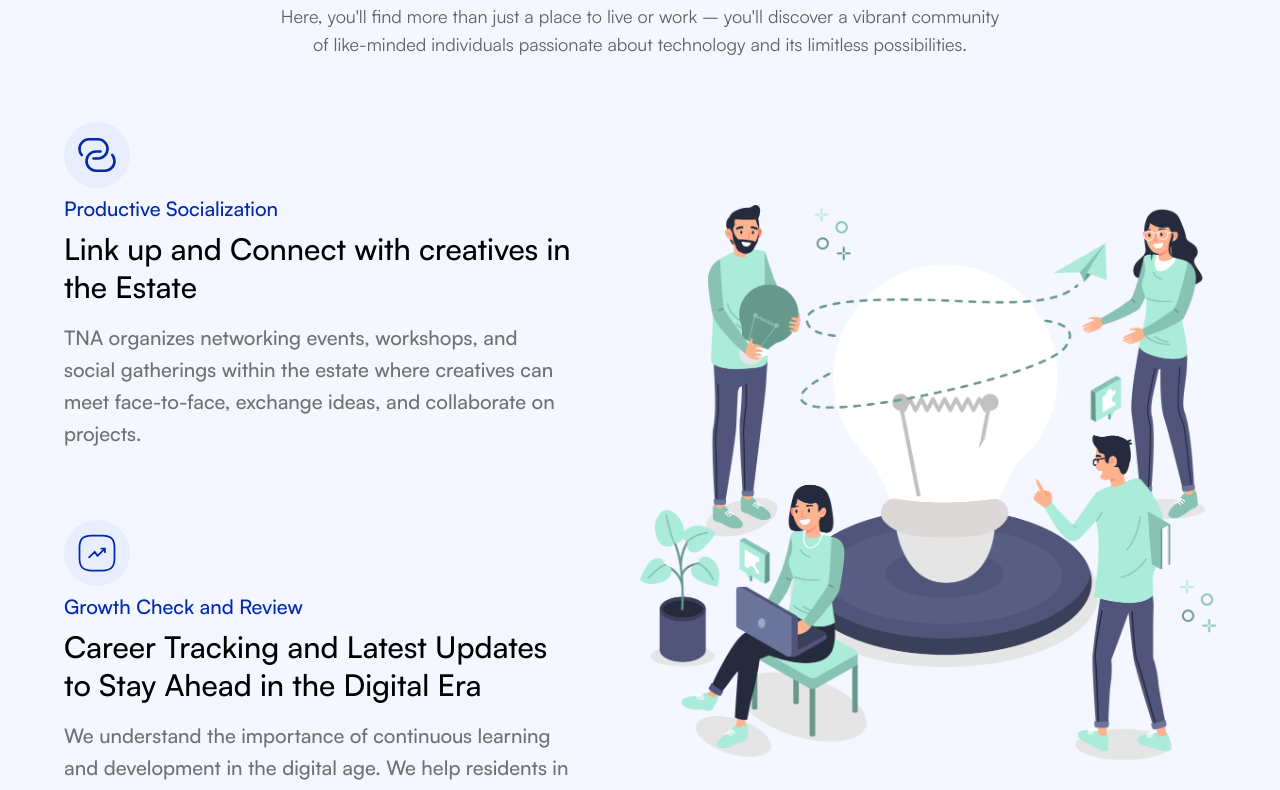
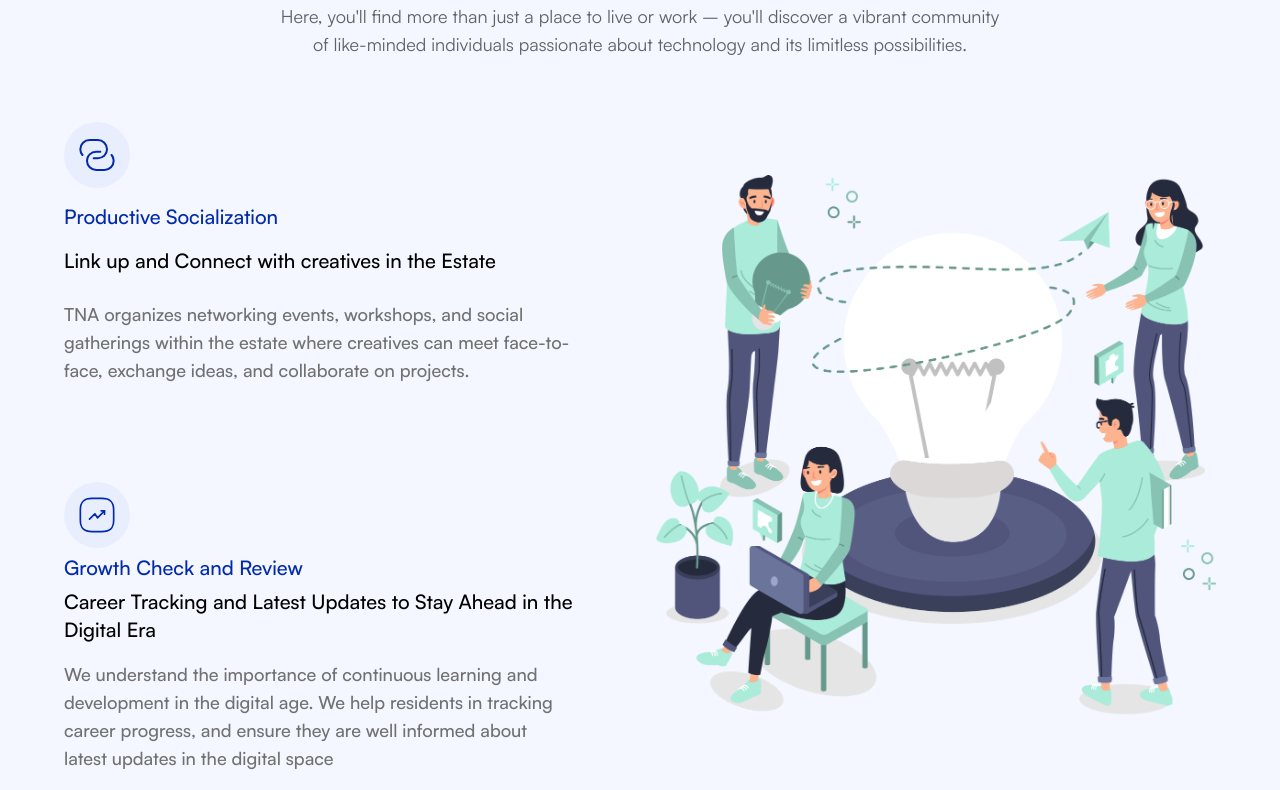
Before and after one commit to JosephOluOlofinte/tech-network-africa, a React (Vite) app: page / in a window 1280 px wide. Shown: the part 3400-4190 px from the top of the page. Built offline with nearby package versions, Linux system fonts and the light colour scheme; a web font is replaced by a local one.

Commit message:
finished 'an estate majorly section'

```diff
--- a/src/assets/svg_icons/LinkBold.tsx
+++ b/src/assets/svg_icons/LinkBold.tsx
@@ -9,24 +9,21 @@ const LinkBold = (props: React.SVGProps<SVGSVGElement>) => {
         fill='none'
         width='24'
         height='24'
-      {...props}
-    >
+        {...props}>
         <path
           d='M3.27 12C2.48 11.05 2 9.83 2 8.5C2 5.48 4.47 3 7.5 3H12.5C15.52 3 18 5.48 18 8.5C18 11.52 15.53 14 12.5 14H10'
-        strokeWidth='1.5'
+          strokeWidth='1.2'
           strokeLinejoin='round'
           strokeLinecap='round'
           x-bind:strokeWidth='stroke'
-        stroke='#0029AC'
-      ></path>
+          stroke='#0029AC'></path>
         <path
           d='M20.73 12C21.52 12.95 22 14.17 22 15.5C22 18.52 19.53 21 16.5 21H11.5C8.48 21 6 18.52 6 15.5C6 12.48 8.47 10 11.5 10H14'
-        strokeWidth='1.5'
+          strokeWidth='1.2'
           strokeLinejoin='round'
           strokeLinecap='round'
           x-bind:strokeWidth='stroke'
-        stroke='#0029AC'
-      ></path>
+          stroke='#0029AC'></path>
       </svg>
   );
 };
--- a/src/components/block/AnEstateMajorlyCard.tsx
+++ b/src/components/block/AnEstateMajorlyCard.tsx
@@ -18,17 +18,15 @@ const AnEstateMajorlyCard: React.FC<Props> = ({
   return (
     <div className='grid gap-4'>
       <div className='grid gap-[6px]'>
-        <div className='bg-brandBlue5 w-fit p-3 rounded-full'>
-          <Icon className='size-[42px]' />
+        <div className='bg-brandBlue5 size-[40px] tablet:size-[50px] laptop:size-[66px] rounded-full flex items-center justify-center'>
+          <Icon className='size-[24px] tablet:size-[32px] laptop:size-[40px]' />
         </div>
-        <h3 className='text-xl leading-[30px] font-medium text-brandBlue100'>
+        <h3 className='text-base tablet:text-lg laptop:text-xl leading-[30px] font-medium text-brandBlue100'>
           {title1}
         </h3>
-        <h4 className='text-3xl leading-[38px] font-medium'>{title2}</h4>
+        <h4 className='font-medium'>{title2}</h4>
       </div>
-      <p className='text-xl leading-[32px] text-[#717171] font-medium'>
-        {desc}
-      </p>
+      <p className='text-[#717171] font-medium'>{desc}</p>
     </div>
   );
 };
--- a/src/pages/homepage/AnEstateMajorly.tsx
+++ b/src/pages/homepage/AnEstateMajorly.tsx
@@ -22,7 +22,7 @@ const AnEstateMajorly = () => {
             </p>
           </div>
 
-          <div className='grid grid-cols-2'>
+          <div className='flex flex-col-reverse gap-8 xltablet:grid xltablet:grid-cols-2'>
             <div className='w-full max-w-[510px] grid grid-rows-2 gap-[70px]'>
               <AnEstateMajorlyCard
                 Icon={LinkBold}
@@ -39,7 +39,7 @@ const AnEstateMajorly = () => {
               />
             </div>
 
-            <div className='self-center w-full max-w-[610px]'>
+            <div className='self-center w-full max-xltablet:max-w-[400px] xltablet:max-w-[610px]'>
               <img src={image} alt='' className='object-cover w-full' />
             </div>
           </div>
```
Also changed, not shown: src/assets/img_icons/link-icon.png (added). Lines whose indentation alone changed are shown as unchanged.
